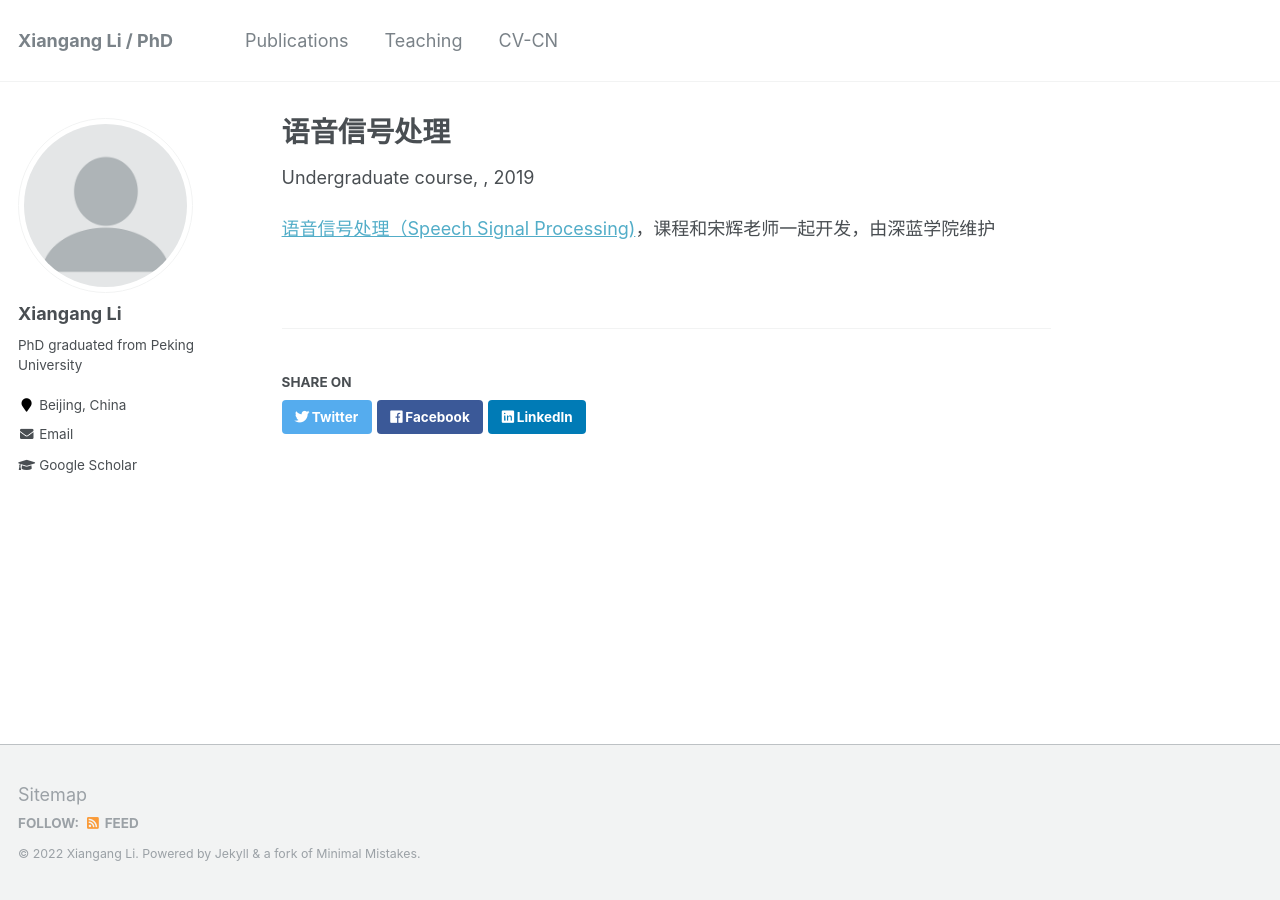
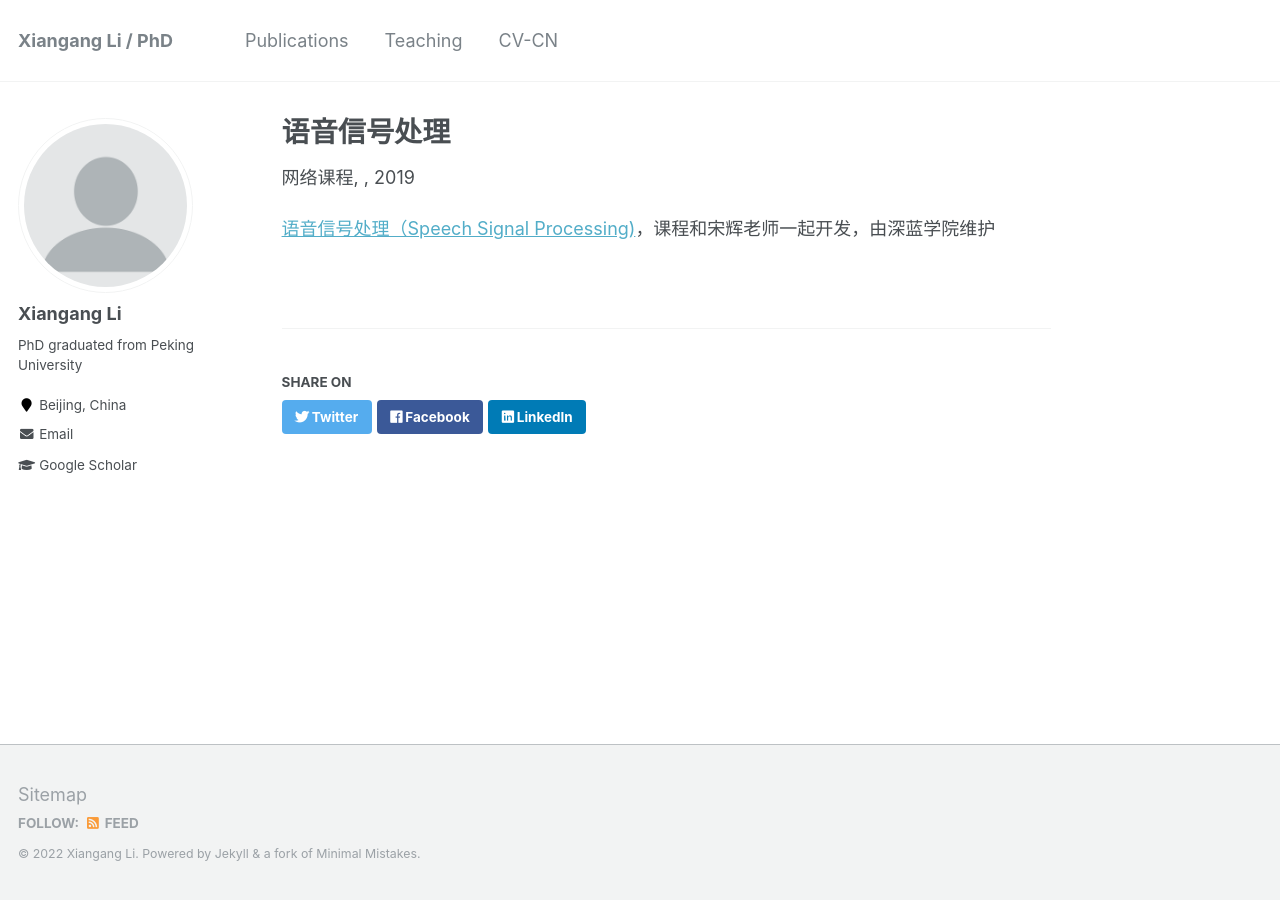
Before and after one commit to xiangangli/xiangangli.github.io, a Jekyll site: the page built from _teaching/speech_processing.md, in a window 1280 px wide. Built offline with Jekyll 4.4.1, drawn with Linux system fonts in a browser that asks for light colours.

Commit message:
update teaching

```diff
--- a/_includes/archive-single.html
+++ b/_includes/archive-single.html
@@ -39,7 +39,7 @@
     {% endif %}
 
         {% if post.collection == 'teaching' %}
-          <p> {{ post.type }}, <i>{{ post.venue }}</i>, {{ post.date | default: "1900-01-01" | date: "%Y" }} </p>
+          <p> {{ post.type }}, {{ post.date | default: "1900-01-01" | date: "%Y" }} </p>
         {% elsif post.date %}
          <p class="page__date"><strong><i class="fa fa-fw fa-calendar" aria-hidden="true"></i> {{ site.data.ui-text[site.locale].date_label | default: "Published:" }}</strong> <time datetime="{{ post.date | default: "1900-01-01" | date_to_xmlschema }}">{{ post.date | default: "1900-01-01" | date: "%B %d, %Y" }}</time></p>
         {% endif %}
--- a/_teaching/speech_processing.md
+++ b/_teaching/speech_processing.md
@@ -1,7 +1,7 @@
 ---
 title: "语音信号处理"
 collection: teaching
-type: "Undergraduate course"
+type: "网络课程"
 date: 2019-01-01
 permalink: /teaching/speech_processing
 ---
```
